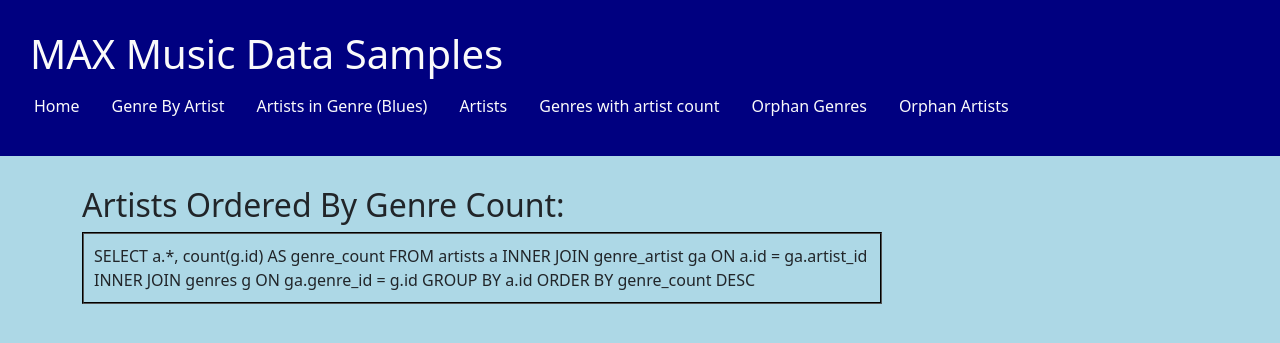
After one commit to sjlawson/maxdata, a Django app: page /artists-by-genre-count/ in a window 1280 px wide. The commit adds this page. Shown: the top 343 px of the page. Run offline with Django 3.2, Linux system fonts and the light colour scheme; data that the repository does not hold is empty.

Commit message:
templates for cleaner display

```diff
--- a/apps/music_data/models/query_helpers.py
+++ b/apps/music_data/models/query_helpers.py
@@ -80,12 +80,17 @@ def get_orphan_genres():
         return dictfetchall(cursor)
 
 
-def get_orphan_artists():
+def get_orphan_artists(limit=None, offset=None):
     sql = """
     SELECT a.* FROM artists a
     LEFT JOIN genre_artist ga ON a.id = ga.artist_id
     WHERE ga.id IS NULL
     """
+    if limit:
+        sql += " LIMIT %s"
+    if offset:
+        sql += f" OFFSET %s"
+    params = [_ for _ in [limit, offset] if _]
     with connection.cursor() as cursor:
-        cursor.execute(sql)
+        cursor.execute(sql, params)
         return dictfetchall(cursor)
--- /dev/null
+++ b/apps/music_data/templates/artists_by_genre_count.html
@@ -0,0 +1,16 @@
+{% extends "base.html" %}
+
+{% block content %}
+<div class='container'>
+  <h2>
+    Artists Ordered By Genre Count:
+  </h2>
+  <p class='sql-display'>
+    SELECT a.*, count(g.id) AS genre_count
+    FROM artists a INNER JOIN genre_artist ga ON a.id = ga.artist_id
+    INNER JOIN genres g ON ga.genre_id = g.id
+    GROUP BY a.id ORDER BY genre_count DESC
+  </p>
+  {{ df_html|safe }}
+</div>
+{% endblock content %}
--- /dev/null
+++ b/apps/music_data/templates/base.html
@@ -0,0 +1,58 @@
+<!DOCTYPE html>
+<html>
+  <head>
+    <link rel="stylesheet" href="https://cdn.jsdelivr.net/npm/bootstrap@5.1.3/dist/css/bootstrap.min.css" integrity="sha384-1BmE4kWBq78iYhFldvKuhfTAU6auU8tT94WrHftjDbrCEXSU1oBoqyl2QvZ6jIW3" crossorigin="anonymous">
+    <title>MAX Data Project</title>
+    <style type='text/css'>
+      .dataframe thead th, .dataframe tbody td {
+          border: 1px solid black;
+          padding: 5px;
+          max-width: 500px;
+      }
+      ul.nav li a {
+          color: #fafafa;
+      }
+      .sql-display {
+          max-width: 800px;
+          border: 2px groove black;
+          padding: 10px;
+      }
+    </style>
+  </head>
+
+  <body style='background-color: lightblue'>
+    <div class='row' style='background-color: navy; color: #fafafa; padding: 30px; margin-bottom: 30px'>
+      <h1 style=''>MAX Music Data Samples</h1>
+      <ul class="nav">
+        <li class="nav-item">
+          <a class="nav-link" href="/">Home</a>
+        </li>
+        <li class="nav-item">
+          <a class="nav-link" href="{% url 'genres_by_artist' 10767 %}">Genre By Artist</a>
+        </li>
+
+        <li class="nav-item">
+          <a class="nav-link" href="{% url 'artists_by_genre' 2 %}">Artists in Genre (Blues)</a>
+        </li>
+
+        <li class="nav-item">
+          <a class="nav-link" href="{% url 'artists_ordered_by_genre_count' %}">Artists</a>
+        </li>
+
+        <li class="nav-item">
+          <a class="nav-link" href="{% url 'genres_ordered_by_artist_count' %}">Genres with artist count</a>
+        </li>
+
+        <li class="nav-item">
+          <a class="nav-link" href="{% url 'orphan_genres' %}">Orphan Genres</a>
+        </li>
+
+        <li class="nav-item">
+          <a class="nav-link" href="{% url 'orphan_artists' %}">Orphan Artists</a>
+        </li>
+      </ul>
+    </div>
+    {% block content %}
+    {% endblock content %}
+  </body>
+</html>
--- a/apps/music_data/urls.py
+++ b/apps/music_data/urls.py
@@ -2,8 +2,6 @@ from django.urls import path
 from . import views
 
 
-# app_name = 'music_data'
-# artists_by_genre_count
 urlpatterns = [
     path("", views.index, name="max_index"),
     path(
--- a/apps/music_data/views.py
+++ b/apps/music_data/views.py
@@ -1,7 +1,7 @@
 from django.shortcuts import render
 from django.http import HttpResponse
 from pandas import DataFrame
-from apps.music_data.models import query_helpers
+from apps.music_data.models import query_helpers, Artist, Genre
 
 
 def index(request):
@@ -9,36 +9,50 @@ def index(request):
 
 
 def genres_by_artist(request, artist_id):
+    artist = Artist.objects.get(pk=artist_id)
     data = query_helpers.get_genres_by_artist(artist_id)
     df = DataFrame(data)
-    return HttpResponse(df.to_html())
+    return render(
+        request,
+        "genres_by_artist.html",
+        {"df_html": df.to_html(index=False), "artist_name": artist.name},
+    )
 
 
 def artists_by_genre(request, genre_id):
+    genre = Genre.objects.get(pk=genre_id)
     data = query_helpers.get_artists_by_genre(genre_id)
     df = DataFrame(data)
-    return HttpResponse(df.to_html())
+    return render(
+        request,
+        "artists_by_genre.html",
+        {"df_html": df.to_html(index=False), "genre_name": genre.name},
+    )
 
 
 def artists_by_genre_count(request, limit=100, offset=0):
     data = query_helpers.get_artists_ordered_by_genre_count(limit, offset)
     df = DataFrame(data)
-    return HttpResponse(df.to_html())
+    return render(
+        request, "artists_by_genre_count.html", {"df_html": df.to_html(index=False)}
+    )
 
 
 def genres_by_artist_count(request, limit=100, offset=0):
     data = query_helpers.get_genres_ordered_by_artist_count()
     df = DataFrame(data)
-    return HttpResponse(df.to_html())
+    return render(
+        request, "genres_by_artist_count.html", {"df_html": df.to_html(index=False)}
+    )
 
 
 def orphan_genres(request):
     data = query_helpers.get_orphan_genres()
     df = DataFrame(data)
-    return HttpResponse(df.to_html())
+    return render(request, "orphan_genres.html", {"df_html": df.to_html(index=False)})
 
 
-def orphan_artists(request):
-    data = query_helpers.get_orphan_artists()
+def orphan_artists(request, limit=100, offset=0):
+    data = query_helpers.get_orphan_artists(limit, offset)
     df = DataFrame(data)
-    return HttpResponse(df.to_html())
+    return render(request, "orphan_artists.html", {"df_html": df.to_html(index=False)})
--- a/project/urls.py
+++ b/project/urls.py
@@ -19,5 +19,5 @@ from django.urls import path, include
 
 urlpatterns = [
     path("admin/", admin.site.urls),
-    path("max/", include('apps.music_data.urls')),
+    path("", include('apps.music_data.urls')),
 ]
```
Also changed, not shown: apps/music_data/templates/artists_by_genre.html (added, +16 -0 lines), apps/music_data/templates/genres_by_artist.html (added, +16 -0 lines), apps/music_data/templates/genres_by_artist_count.html (added, +16 -0 lines), apps/music_data/templates/index.html (+9 -27 lines), apps/music_data/templates/orphan_artists.html (added, +15 -0 lines), apps/music_data/templates/orphan_genres.html (added, +15 -0 lines), requirements.txt (added, +20 -0 lines), apps/music_data/migrations/0001_squashed_from_dev.py.
